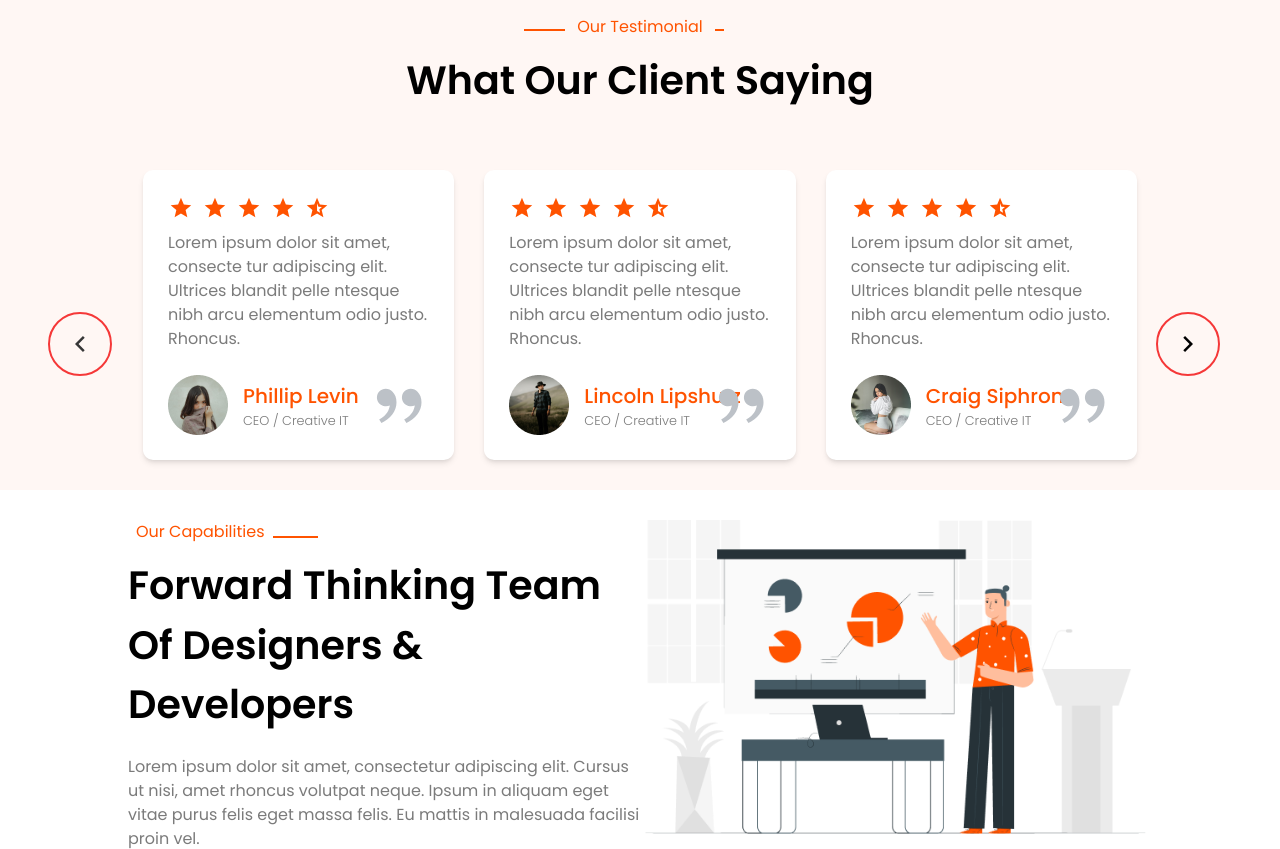
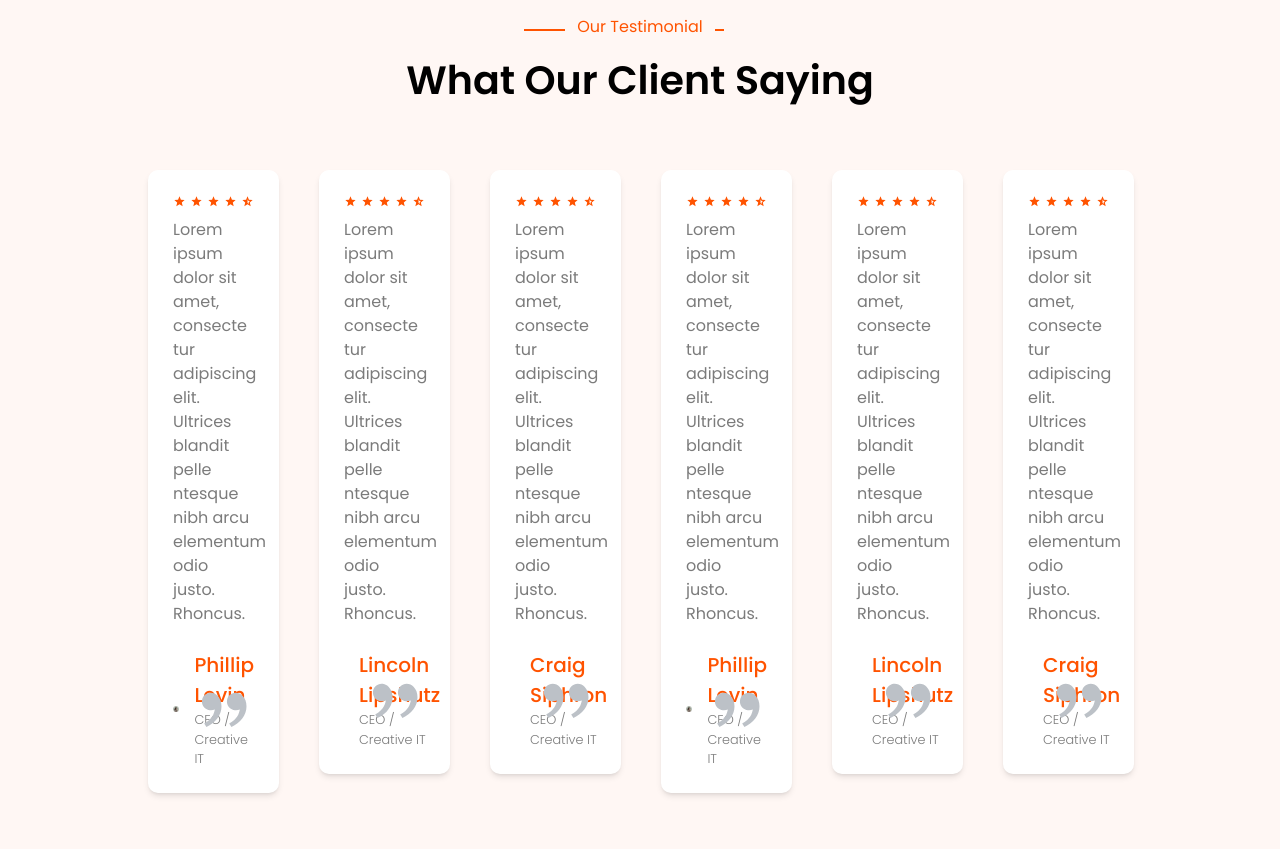
Before and after one commit to Sahwag546/homepage-Digiency, a website: page index.html in a window 1280 px wide. Shown: the part 3359-4208 px from the top of the page. Drawn offline with nearby package versions, Linux system fonts and the light colour scheme.

Commit message:
add responsive slider

```diff
--- a/index.html
+++ b/index.html
@@ -389,7 +389,7 @@
      <section class="items-center justify-center poppins bg-lightOrange" >
       <div class="container w-4/5 mx-auto relative ">
         <div
-          class="flex flex-col items-center justify-center relative pt-[120px] max-2xl:pt-[30px]"
+          class="flex flex-col items-center justify-center relative pt-[120px] max-2xl:pt-[30px] "
         >
           <div
             class="bg-lightOrange px-3 py-3 z-10 text-orange text-md font-md"
@@ -401,9 +401,8 @@
         <div class="font-xl text-doubleXl flex justify-center pb-[30px]">
           What Our Client Saying
         </div>
-        <div class="show-three flex">
-          <div
-            class="box max-w-[370px] relative px-[25px] py-[25px] shadow-md bg-white rounded-[10px] mx-[15px] my-[30px]" >
+        <div class="show-three pb-[120px] max-2xl:pb-[30px]">
+          <div class="box max-w-[370px] relative px-[25px] py-[25px] shadow-md bg-white rounded-[10px] mx-[20px] my-[30px]" >
             <div class="img">
               <img src="./src/image/svg/star svg.svg" alt="" />
             </div>
@@ -430,8 +429,7 @@
               </div>
             </div>
           </div>
-          <div
-            class="box max-w-[370px] relative px-[25px] py-[25px] shadow-md bg-white rounded-[10px] mx-[15px] my-[30px]"
+          <div class="box max-w-[370px] relative px-[25px] py-[25px] shadow-md bg-white rounded-[10px] mx-[20px] my-[30px]"
           >
             <div class="img">
               <img src="./src/image/svg/star svg.svg" alt="" />
@@ -459,8 +457,89 @@
               </div>
             </div>
           </div>
-          <div
-            class="box max-w-[370px] relative px-[25px] py-[25px] shadow-md bg-white rounded-[10px] mx-[15px] my-[30px]"
+          <div class="box max-w-[370px] relative px-[25px] py-[25px] shadow-md bg-white rounded-[10px] mx-[20px] my-[30px]"
+          >
+            <div class="img">
+              <img src="./src/image/svg/star svg.svg" alt="" />
+            </div>
+            <p class="font-md text-md max-w-[320px] text-grey pt-[10px] pb-6">
+              Lorem ipsum dolor sit amet, consecte tur adipiscing elit. Ultrices
+              blandit pelle ntesque nibh arcu elementum odio justo. Rhoncus.
+            </p>
+            <div class="flex items-center">
+              <div class="img">
+                <img src="./src/image/slider img-3.png" alt="" />
+              </div>
+              <div class="flex items-center">
+                <div class="text-lg font-lg text-orange pl-[15px]">
+                  Craig Siphron
+                  <p class="text-sm font-sm text-grey">CEO / Creative IT</p>
+                </div>
+                <div class="img absolute right-[25px]">
+                  <img
+                    class="w-full"
+                    src="./src/image/svg/two-coma.svg"
+                    alt=""
+                  />
+                </div>
+              </div>
+            </div>
+          </div>
+           <div class="box max-w-[370px] relative px-[25px] py-[25px] shadow-md bg-white rounded-[10px] mx-[20px] my-[30px]" >
+            <div class="img">
+              <img src="./src/image/svg/star svg.svg" alt="" />
+            </div>
+            <p class="font-md text-md max-w-[320px] text-grey pt-[10px] pb-6">
+              Lorem ipsum dolor sit amet, consecte tur adipiscing elit. Ultrices
+              blandit pelle ntesque nibh arcu elementum odio justo. Rhoncus.
+            </p>
+            <div class="flex items-center">
+              <div class="img">
+                <img src="./src/image/slider img-1.png" alt="" />
+              </div>
+              <div class="flex items-center">
+                <div class="text-lg font-lg text-orange pl-[15px]">
+                  Phillip Levin
+                  <p class="text-sm font-sm text-grey">CEO / Creative IT</p>
+                </div>
+                <div class="img absolute right-[25px]">
+                  <img
+                    class="w-full"
+                    src="./src/image/svg/two-coma.svg"
+                    alt=""
+                  />
+                </div>
+              </div>
+            </div>
+          </div>
+          <div class="box max-w-[370px] relative px-[25px] py-[25px] shadow-md bg-white rounded-[10px] mx-[20px] my-[30px]">
+            <div class="img">
+              <img src="./src/image/svg/star svg.svg" alt="" />
+            </div>
+            <p class="font-md text-md max-w-[320px] text-grey pt-[10px] pb-6">
+              Lorem ipsum dolor sit amet, consecte tur adipiscing elit. Ultrices
+              blandit pelle ntesque nibh arcu elementum odio justo. Rhoncus.
+            </p>
+            <div class="flex items-center">
+              <div class="img">
+                <img src="./src/image/slider img-2.png" alt="" />
+              </div>
+              <div class="flex items-center">
+                <div class="text-lg font-lg text-orange pl-[15px]">
+                  Lincoln Lipshutz
+                  <p class="text-sm font-sm text-grey">CEO / Creative IT</p>
+                </div>
+                <div class="img absolute right-[25px]">
+                  <img
+                    class="w-full"
+                    src="./src/image/svg/two-coma.svg"
+                    alt=""
+                  />
+                </div>
+              </div>
+            </div>
+          </div>
+          <div class="box max-w-[370px] relative px-[25px] py-[25px] shadow-md bg-white rounded-[10px] mx-[20px] my-[30px]"
           >
             <div class="img">
               <img src="./src/image/svg/star svg.svg" alt="" />
@@ -490,13 +569,13 @@
           </div>
         </div>
         <div class="d-flex align-items-center">
-               <button class="circle circle-4 prev">
+               <button class="circle circle-4 prev border-2 border-black hover:bg-orange hover:border-orange">
            <svg width="30" height="30" viewBox="0 0 30 30" fill="none" xmlns="http://www.w3.org/2000/svg">
 <path d="M13.5352 15.0001L19.7227 21.1876L17.9552 22.9551L10.0002 15.0001L17.9552 7.04508L19.7227 8.81258L13.5352 15.0001Z" fill="#373737"/>
 </svg>
 
           </button>
-          <button class="circle me-3 circle-3 next">
+          <button class="circle me-3 circle-3 next border-2 border-black hover:bg-orange hover:border-orange">
            <svg width="30" height="30" viewBox="0 0 30 30" fill="none" xmlns="http://www.w3.org/2000/svg">
 <g clip-path="url(#clip0_6231_4202)">
 <path d="M16.4648 14.9999L10.2773 8.81242L12.0448 7.04492L19.9998 14.9999L12.0448 22.9549L10.2773 21.1874L16.4648 14.9999Z" fill="black"/>
@@ -997,8 +1076,7 @@
         toggleButtonCloseNav.classList.toggle("opacity-0");
         console.log("nav");
       });
-    </script>
-    <script src="./src/js/app.js">
+
     </script>
     <!-- slider link  -->
         <script src="https://cdnjs.cloudflare.com/ajax/libs/jquery/3.6.0/jquery.min.js"
@@ -1008,5 +1086,80 @@
     <script src="https://cdnjs.cloudflare.com/ajax/libs/slick-carousel/1.8.1/slick.min.js"
         integrity="sha512-XtmMtDEcNz2j7ekrtHvOVR4iwwaD6o/FUJe6+Zq+HgcCsk3kj4uSQQR8weQ2QVj1o0Pk6PwYLohm206ZzNfubg=="
         crossorigin="anonymous" referrerpolicy="no-referrer"></script>
+
+        <script>
+
+        $('.show-three').slick({
+            dots: false,
+            arrow: true,
+            slidesToShow: 3,
+            slidesToScroll: 1,
+            autoplaySpeed: 3000,
+            prevArrow: $('.prev'),
+            nextArrow: $('.next'),
+
+            responsive: [
+                {
+                    breakpoint: 1300,
+                    settings: {
+                        slidesToShow: 6,
+                        slidesToScroll: 2
+                    }
+                },
+
+                {
+                    breakpoint: 1200,
+                    settings: {
+                        slidesToShow: 5,
+                        slidesToScroll: 2
+                    }
+                },
+                {
+                    breakpoint: 992,
+                    settings: {
+                        slidesToShow: 4,
+                        slidesToScroll: 1
+                    }
+                },
+                {
+                    breakpoint: 786,
+                    settings: {
+                        slidesToShow: 3,
+                        slidesToScroll: 1
+                    }
+                },
+                  {
+                    breakpoint: 640,
+                    settings: {
+                        slidesToShow: 2,
+                        slidesToScroll: 1
+                    }
+                },
+                {
+                    breakpoint: 576,
+                    settings: {
+                        slidesToShow: 2,
+                        slidesToScroll: 1
+                    }
+                },
+                 {
+                    breakpoint: 440,
+                    settings: {
+                        slidesToShow: 1,
+                        slidesToScroll: 1
+                    }
+                },
+                {
+                    breakpoint: 390,
+                    settings: {
+                        slidesToShow: 1,
+                        slidesToScroll: 1
+                    }
+                }
+            ]
+
+        });
+
+        </script>
   </body>
 </html>
--- a/src/input.css
+++ b/src/input.css
@@ -59,7 +59,7 @@
   .circle {
       margin-top: 20px;
       padding: 15px;
-      border: 2px solid #F53838;
+
       border-radius: 100px;
       display: flex;
       align-items: center;
@@ -68,20 +68,20 @@
   .circle-3 {
       position: absolute;
       right: -80px;
-      top: 50%;
+      top: 45%;
       margin-top: 80px;
   }
 
   .circle-4 {
       position: absolute;
       left: -80px;
-      top: 50%;
+      top: 45%;
       margin-top: 80px;
   }
 
   .circle:hover {
       border: 2px solid white;
-      background: #F53838;
+
       transition: all 400ms;
 
       path {
--- a/src/js/app.js
+++ /dev/null
@@ -1,71 +0,0 @@
-
-        $('.show-three').slick({
-            dots: false,
-            arrow: true,
-            slidesToShow: 3,
-            slidesToScroll: 1,
-            autoplaySpeed: 3000,
-            prevArrow: $('.prev'),
-            nextArrow: $('.next'),
-
-            responsive: [
-                {
-                    breakpoint: 1300,
-                    settings: {
-                        slidesToShow: 6,
-                        slidesToScroll: 2
-                    }
-                },
-
-                {
-                    breakpoint: 1200,
-                    settings: {
-                        slidesToShow: 5,
-                        slidesToScroll: 2
-                    }
-                },
-                {
-                    breakpoint: 992,
-                    settings: {
-                        slidesToShow: 4,
-                        slidesToScroll: 1
-                    }
-                },
-                {
-                    breakpoint: 786,
-                    settings: {
-                        slidesToShow: 3,
-                        slidesToScroll: 1
-                    }
-                },
-                  {
-                    breakpoint: 640,
-                    settings: {
-                        slidesToShow: 2,
-                        slidesToScroll: 1
-                    }
-                },
-                {
-                    breakpoint: 576,
-                    settings: {
-                        slidesToShow: 2,
-                        slidesToScroll: 1
-                    }
-                },
-                 {
-                    breakpoint: 440,
-                    settings: {
-                        slidesToShow: 1,
-                        slidesToScroll: 1
-                    }
-                },
-                {
-                    breakpoint: 390,
-                    settings: {
-                        slidesToShow: 1,
-                        slidesToScroll: 1
-                    }
-                }
-            ]
-
-        });
```
Also changed, not shown: src/output.css.
